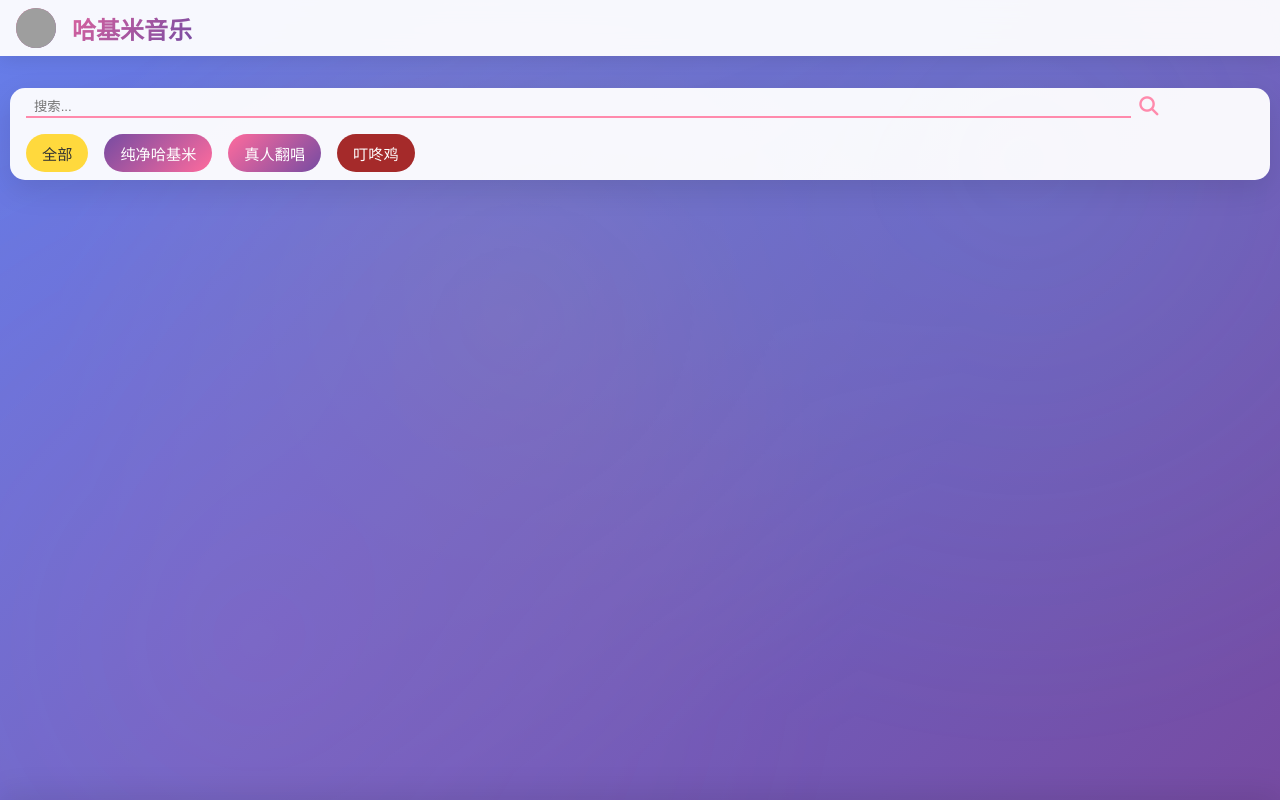
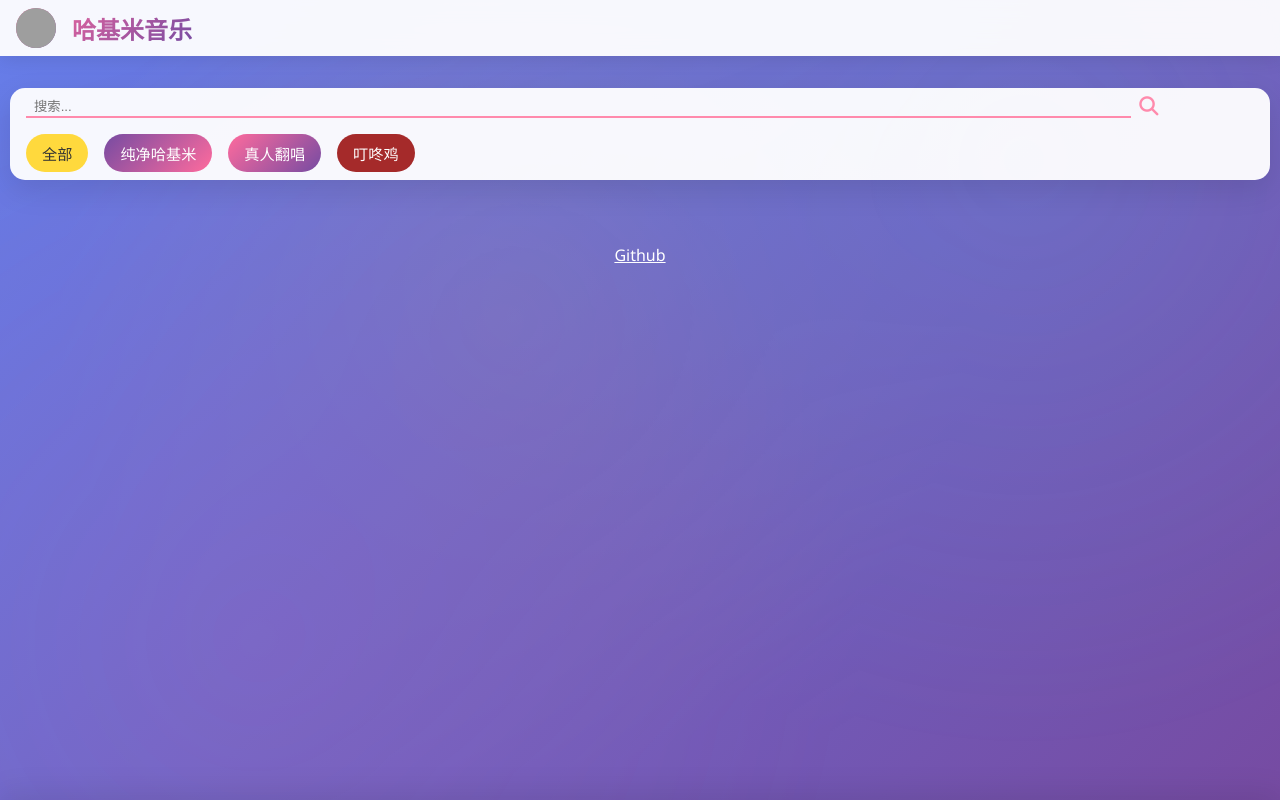
Before and after one commit to HBcao233/manbo-music, a website: page index.html in a window 1280 px wide. Drawn offline with Linux system fonts and the light colour scheme; no server answers; grey boxes are pictures that could not be loaded.

Commit message:
feat: 增加footer

```diff
--- a/index.css
+++ b/index.css
@@ -96,7 +96,7 @@ body:has(.player.playing) .logo-icon {
   max-width: 1400px;
   margin: 2rem auto;
   padding: 0 10px;
-  padding-bottom: 8.45rem;
+  padding-bottom: 4rem;
 }
 
 /* 分类标签 */
@@ -261,6 +261,13 @@ body:has(.player.playing) .logo-icon {
 .duration {
   color: var(--text-light);
   font-size: 0.85rem;
+}
+
+footer {
+  text-align: center;
+}
+footer a {
+  color: white;
 }
 
 /* 播放器 */
--- a/index.html
+++ b/index.html
@@ -39,6 +39,10 @@
     </div>
 
     <div class="music-grid" id="musicGrid"></div>
+
+    <footer>
+      <a href="https://github.com/hbcao233/manbo-music">Github</a>
+    </footer>
   </div>
 
   <div class="player">
@@ -76,5 +80,7 @@
     </div>
 
   </div>
+
+
 </body>
 </html>
```
